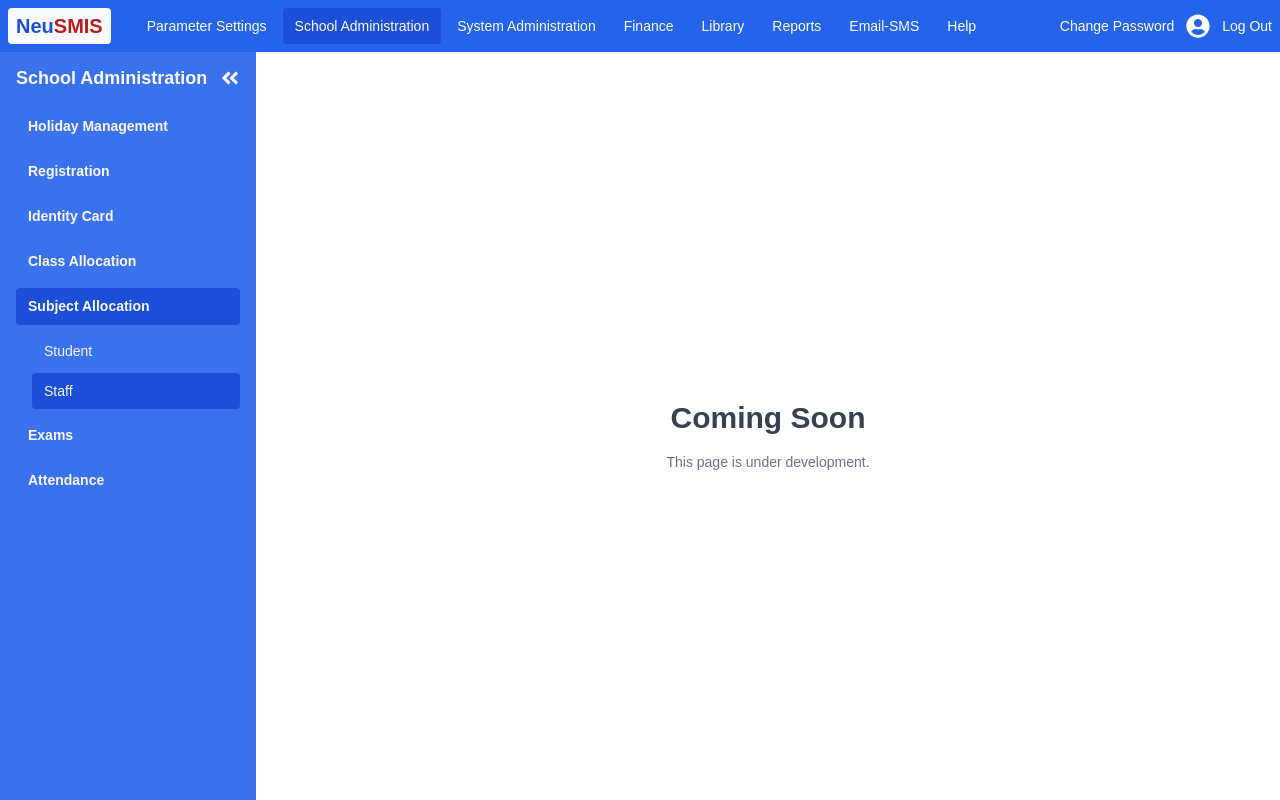
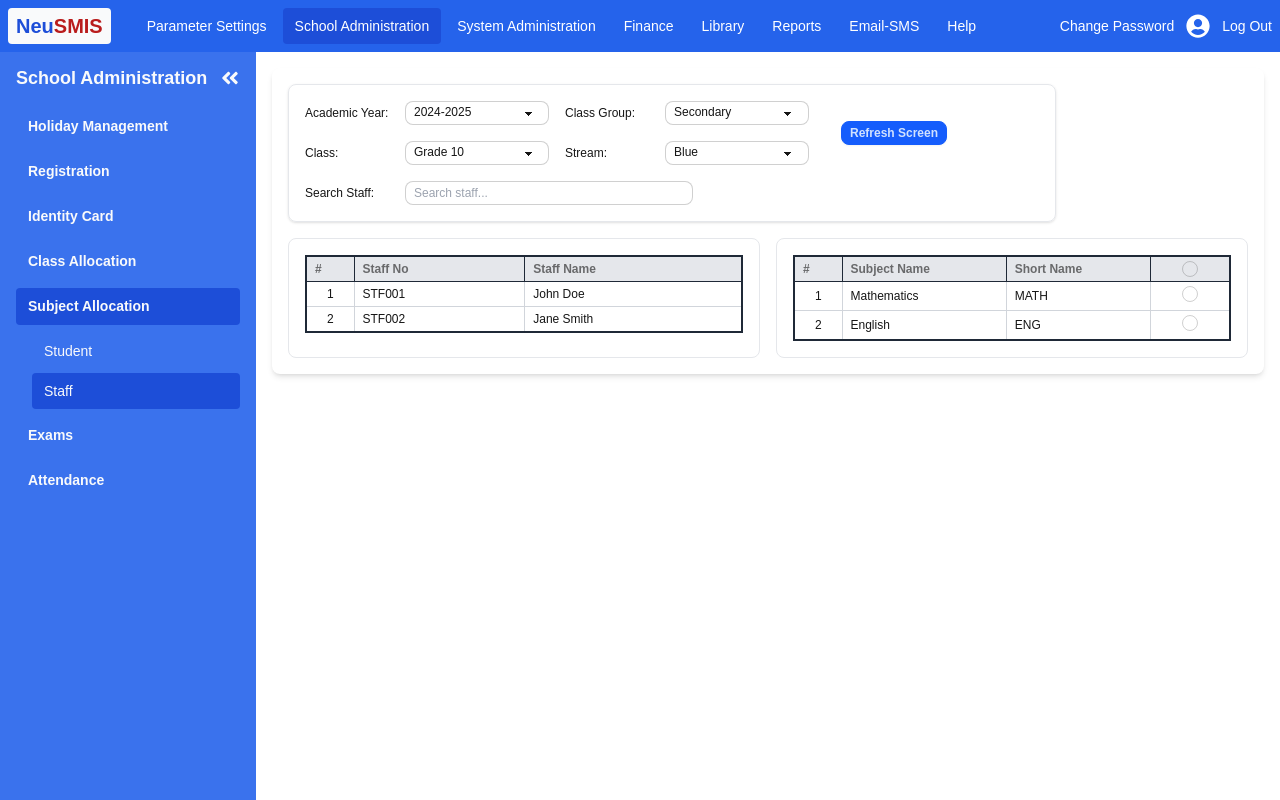
Before and after one commit to deeingasha/NeuSIMS-prac, a React (Vite) app in the folder neusims.client/: page /subject-allocation/staff in a window 1280 px wide. Built offline with nearby package versions, Linux system fonts and the light colour scheme; sample sign-in values are in the browser's storage.

Commit message:
Complete Subject Allocation screens - added Staff Subject Allocation

```diff
--- a/neusims.client/src/App.jsx
+++ b/neusims.client/src/App.jsx
@@ -7,6 +7,7 @@ import Student from "./pages/school_administration/Student";
 import StudentClassAllocation from "./pages/school_administration/StudentClassAllocation";
 import StaffClassAllocation from "./pages/school_administration/StaffClassAllocation";
 import StudentSubjectAllocation from "./pages/school_administration/StudentSubjectAllocation";
+import StaffSubjectAllocation from "./pages/school_administration/StaffSubjectAllocation";
 import StudentAttendance from "./pages/school_administration/StudentAttendance";
 import AttendanceStatus from "./pages/school_administration/AttendanceStatus";
 import FinanceSettings from "./pages/finance/FinanceSettings";
@@ -50,6 +51,10 @@ function App() {
           <Route
             path="subject-allocation/student"
             element={<StudentSubjectAllocation />}
+          />
+          <Route
+            path="subject-allocation/staff"
+            element={<StaffSubjectAllocation />}
           />
           <Route path="attendance/attendance" element={<StudentAttendance />} />
           <Route
--- /dev/null
+++ b/neusims.client/src/pages/school_administration/StaffSubjectAllocation.jsx
@@ -0,0 +1,189 @@
+import { useState } from "react";
+import SubjectList from "@components/modules/subjectAllocation/SubjectList";
+
+const StaffSubjectAllocation = () => {
+  const [filters, setFilters] = useState({
+    academicYear: "2024-2025",
+    classGroup: "Secondary",
+    class: "Grade 10",
+    stream: "Blue",
+  });
+
+  const [searchStaff, setSearchStaff] = useState("");
+
+  // Mock data for staff
+  const [staffList] = useState([
+    { id: 1, staffNo: "STF001", name: "John Doe" },
+    { id: 2, staffNo: "STF002", name: "Jane Smith" },
+  ]);
+
+  // Mock data for subjects
+  const [subjects, setSubjects] = useState([
+    { id: 1, name: "Mathematics", shortName: "MATH", selected: false },
+    { id: 2, name: "English", shortName: "ENG", selected: false },
+  ]);
+
+  const handleFilterChange = (e) => {
+    const { name, value } = e.target;
+    setFilters((prev) => ({
+      ...prev,
+      [name]: value,
+    }));
+  };
+
+  const handleRefresh = () => {
+    console.log("Refreshing with filters:", filters);
+  };
+
+  const toggleAllSubjects = (e) => {
+    setSubjects((prev) =>
+      prev.map((subject) => ({
+        ...subject,
+        selected: e.target.checked,
+      }))
+    );
+  };
+
+  const toggleSubject = (subjectId) => {
+    setSubjects((prev) =>
+      prev.map((subject) =>
+        subject.id === subjectId
+          ? { ...subject, selected: !subject.selected }
+          : subject
+      )
+    );
+  };
+
+  return (
+    <div className="p-4 bg-white rounded-lg shadow-md space-y-4">
+      {/* Filters Section */}
+      <div className="border rounded-lg p-4 shadow max-w-3xl">
+        <div className="space-y-4">
+          <div className="flex gap-4">
+            {/* Left side - Filter Grid */}
+            <div className="grid grid-cols-2 gap-4">
+              <div className="flex items-center gap-1">
+                <label className="text-xs font-medium w-24">
+                  Academic Year:
+                </label>
+                <select
+                  name="academicYear"
+                  value={filters.academicYear}
+                  onChange={handleFilterChange}
+                  className="select select-xs select-bordered w-36"
+                >
+                  <option>2024-2025</option>
+                  <option>2023-2024</option>
+                </select>
+              </div>
+              <div className="flex items-center gap-1">
+                <label className="text-xs font-medium w-24">Class Group:</label>
+                <select
+                  name="classGroup"
+                  value={filters.classGroup}
+                  onChange={handleFilterChange}
+                  className="select select-xs select-bordered w-36"
+                >
+                  <option>Secondary</option>
+                  <option>Primary</option>
+                </select>
+              </div>
+
+              <div className="flex items-center gap-1">
+                <label className="text-xs font-medium w-24">Class:</label>
+                <select
+                  name="class"
+                  value={filters.class}
+                  onChange={handleFilterChange}
+                  className="select select-xs select-bordered w-36"
+                >
+                  <option>Grade 10</option>
+                  <option>Grade 11</option>
+                </select>
+              </div>
+              <div className="flex items-center gap-1">
+                <label className="text-xs font-medium w-24">Stream:</label>
+                <select
+                  name="stream"
+                  value={filters.stream}
+                  onChange={handleFilterChange}
+                  className="select select-xs select-bordered w-36"
+                >
+                  <option>Blue</option>
+                  <option>Red</option>
+                </select>
+              </div>
+            </div>
+
+            {/* Right side - Refresh Button */}
+            <div className="flex items-center ml-4">
+              <button
+                onClick={handleRefresh}
+                className="btn btn-xs btn-primary"
+              >
+                Refresh Screen
+              </button>
+            </div>
+          </div>
+          {/* Search Staff Field */}
+          <div className="flex items-center gap-1">
+            <label className="text-xs font-medium w-24">Search Staff:</label>
+            <input
+              type="text"
+              value={searchStaff}
+              onChange={(e) => setSearchStaff(e.target.value)}
+              className="input input-xs input-bordered w-72"
+              placeholder="Search staff..."
+            />
+          </div>
+        </div>
+      </div>
+
+      {/* Content Section */}
+      <div className="grid grid-cols-2 gap-4">
+        {/* Staff List Table */}
+
+        <div className="table-container">
+          <table className="table table-xs w-full">
+            <thead>
+              <tr>
+                <th className="w-12">#</th>
+                <th>Staff No</th>
+                <th>Staff Name</th>
+              </tr>
+            </thead>
+            <tbody>
+              {staffList
+                .filter(
+                  (staff) =>
+                    staff.staffNo
+                      .toLowerCase()
+                      .includes(searchStaff.toLowerCase()) ||
+                    staff.name.toLowerCase().includes(searchStaff.toLowerCase())
+                )
+                .map((staff, index) => (
+                  <tr
+                    key={staff.id}
+                    className="hover:bg-gray-100 cursor-pointer"
+                  >
+                    <td className="text-center">{index + 1}</td>
+                    <td>{staff.staffNo}</td>
+                    <td>{staff.name}</td>
+                  </tr>
+                ))}
+            </tbody>
+          </table>
+        </div>
+
+        {/* Subjects Table */}
+        <SubjectList
+          subjects={subjects}
+          onToggleAll={toggleAllSubjects}
+          onToggleOne={toggleSubject}
+        />
+      </div>
+    </div>
+  );
+};
+
+export default StaffSubjectAllocation;
```
